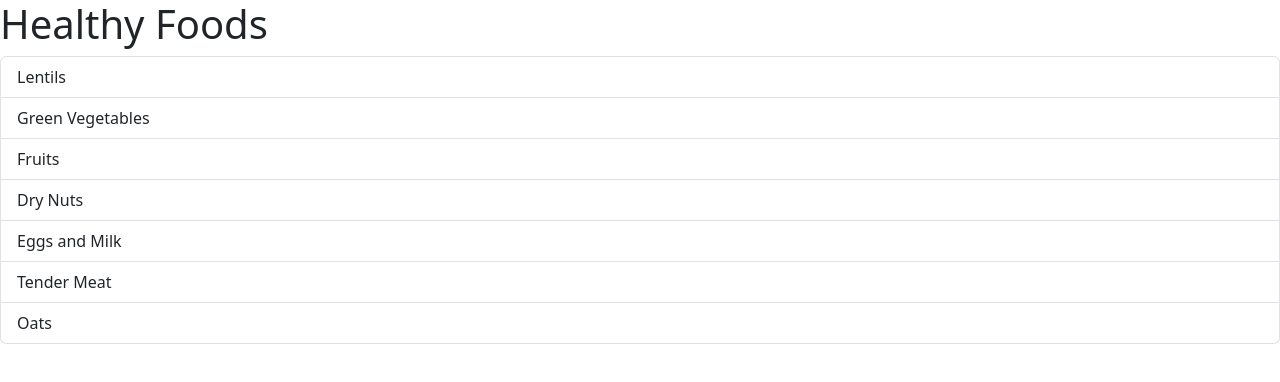
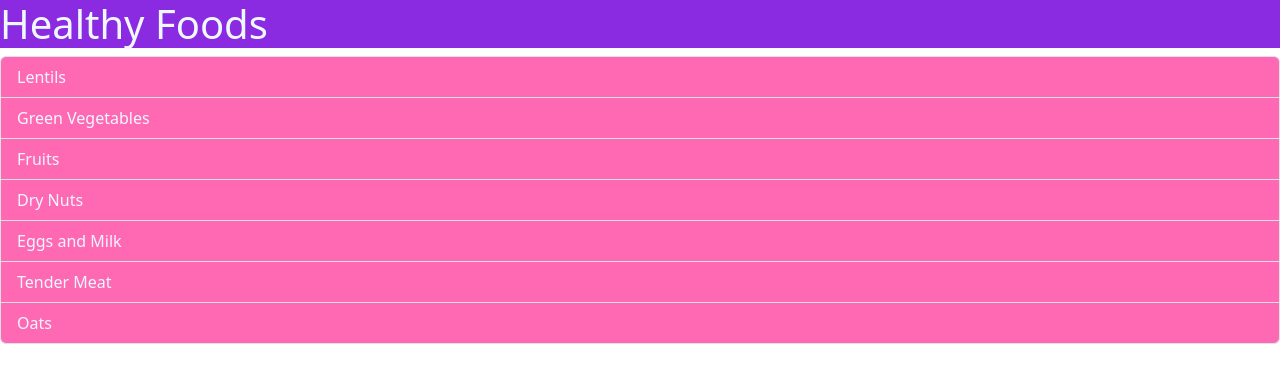
Before and after one commit to RehanDilawar/react-course, a React (Vite) app in the folder 04_Fragments/learning-fragments/: page / in a window 1280 px wide. Shown: the top 382 px of the page. Built offline with nearby package versions, Linux system fonts and the light colour scheme.

Commit message:
Applying CSS

```diff
--- a/04_Fragments/learning-fragments/src/App.css
+++ b/04_Fragments/learning-fragments/src/App.css
@@ -0,0 +1,13 @@
+.kg-item{
+  background-color: hotpink;
+}
+
+.kg-span{
+  font-weight: 500;
+  color: aliceblue;
+}
+
+.food-heading{
+  background-color: blueviolet;
+  color: aliceblue;
+}
--- a/04_Fragments/learning-fragments/src/App.jsx
+++ b/04_Fragments/learning-fragments/src/App.jsx
@@ -1,5 +1,5 @@
+import "bootstrap/dist/css/bootstrap.min.css";
 import "./App.css";
-import "bootstrap/dist/css/bootstrap.min.css";
 import FoodItems from "./components/FoodItems";
 import ErrorMessage from "./components/ErrorMessage";
 function App() {
@@ -15,7 +15,7 @@ function App() {
   ];
   return (
     <>
-      <h1>Healthy Foods</h1>
+      <h1 className="food-heading">Healthy Foods</h1>
       <ErrorMessage items={foodItems}></ErrorMessage>
       <FoodItems items={foodItems}></FoodItems>
     </>
--- a/04_Fragments/learning-fragments/src/components/Item.jsx
+++ b/04_Fragments/learning-fragments/src/components/Item.jsx
@@ -1,4 +1,4 @@
 const Item = ({FoodItem}) => {
-  return <li className="list-group-item">{FoodItem}</li>;
+  return <li className="list-group-item kg-item"><span className="kg-span">{FoodItem}</span></li>;
 };
 export default Item;
```
